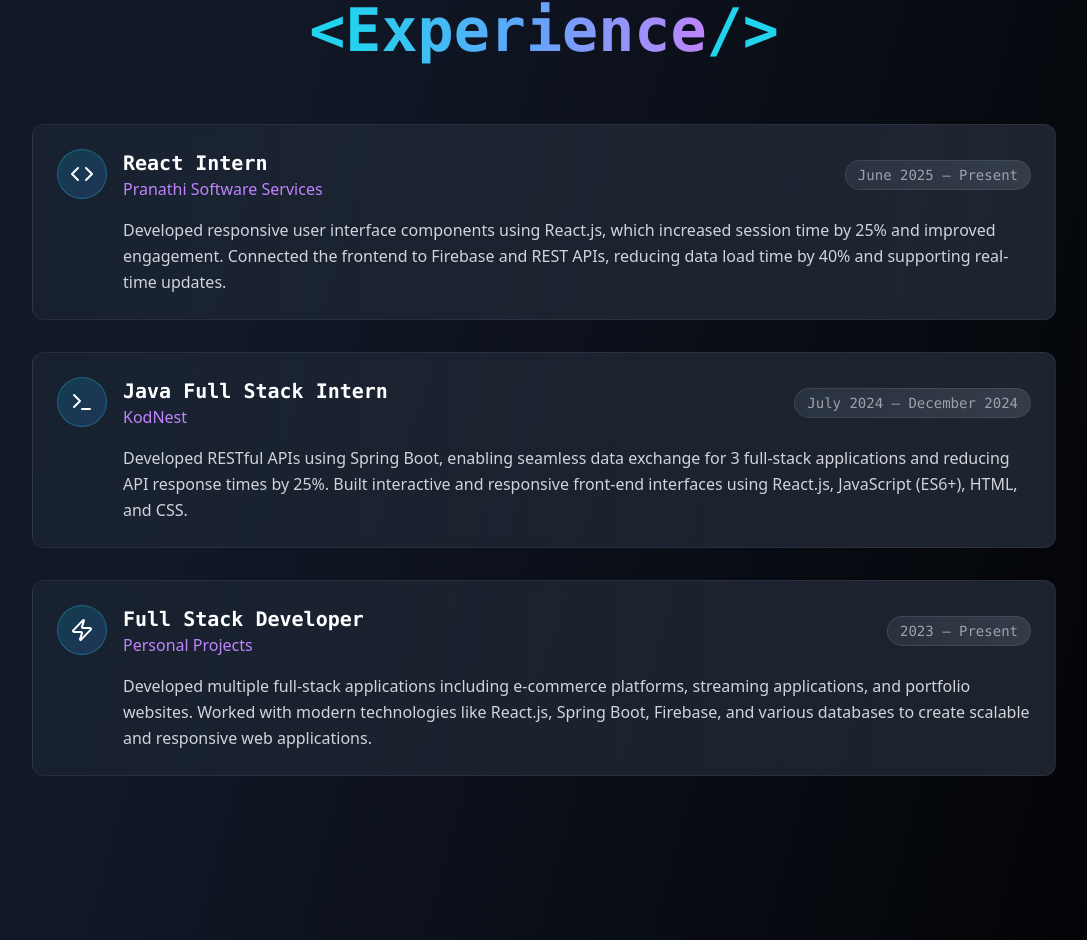
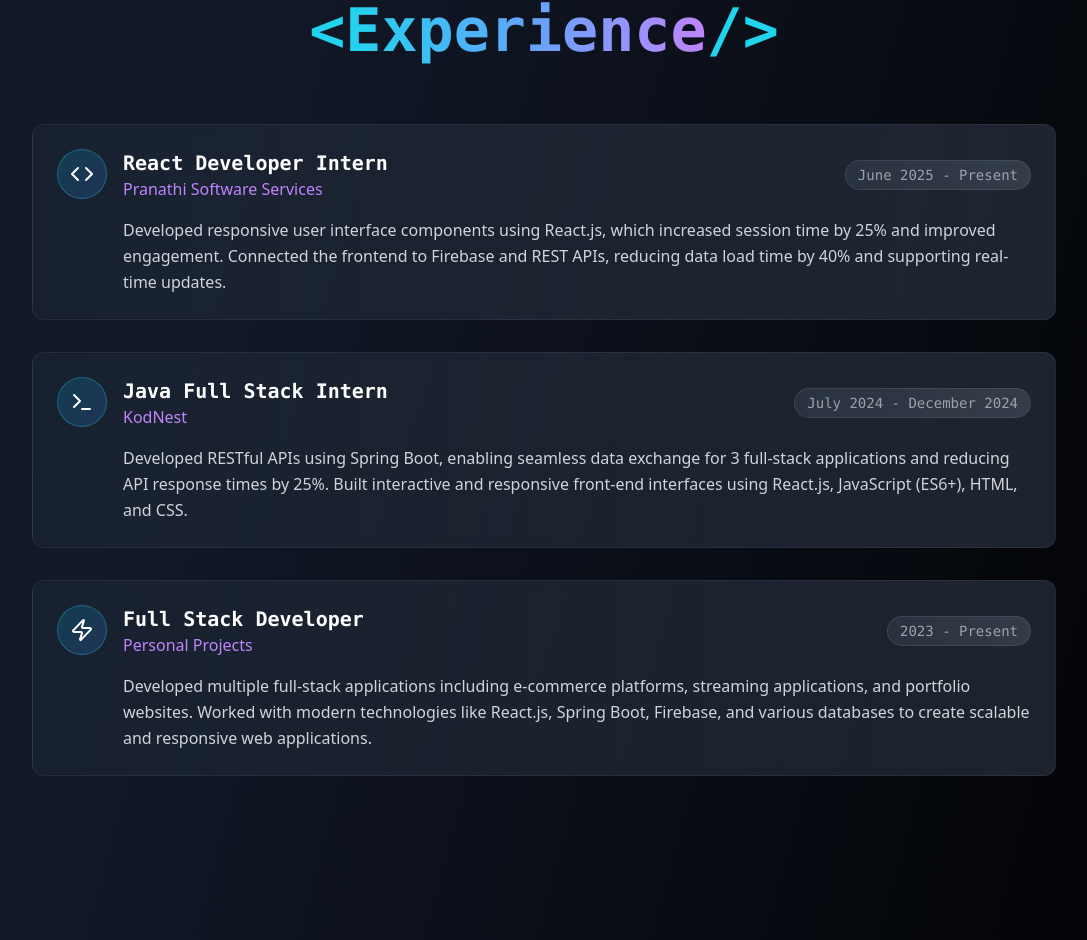
Before and after one commit to BHOGESH4I9/Bhogesh-Portfolio, a React (Vite) app: page / in a window 1280 px wide. Shown: the part 3344-4284 px from the top of the page, without its empty margins (96-1183 px from the left). Built offline with nearby package versions, Linux system fonts and the light colour scheme.

Commit message:
rename the designation

```diff
--- a/src/components/ExperienceSection.jsx
+++ b/src/components/ExperienceSection.jsx
@@ -4,23 +4,23 @@ import { Code, Terminal, Zap } from 'lucide-react';
 const ExperienceSection = () => {
   const experience = [
     {
-      title: "React Intern",
+      title: "React Developer Intern",
       company: "Pranathi Software Services",
-      period: "June 2025 – Present",
+      period: "June 2025 - Present",
       description: "Developed responsive user interface components using React.js, which increased session time by 25% and improved engagement. Connected the frontend to Firebase and REST APIs, reducing data load time by 40% and supporting real-time updates.",
       icon: <Code className="w-6 h-6" />
     },
     {
       title: "Java Full Stack Intern",
       company: "KodNest",
-      period: "July 2024 – December 2024",
+      period: "July 2024 - December 2024",
       description: "Developed RESTful APIs using Spring Boot, enabling seamless data exchange for 3 full-stack applications and reducing API response times by 25%. Built interactive and responsive front-end interfaces using React.js, JavaScript (ES6+), HTML, and CSS.",
       icon: <Terminal className="w-6 h-6" />
     },
     {
       title: "Full Stack Developer",
       company: "Personal Projects",
-      period: "2023 – Present",
+      period: "2023 - Present",
       description: "Developed multiple full-stack applications including e-commerce platforms, streaming applications, and portfolio websites. Worked with modern technologies like React.js, Spring Boot, Firebase, and various databases to create scalable and responsive web applications.",
       icon: <Zap className="w-6 h-6" />
     }
```
